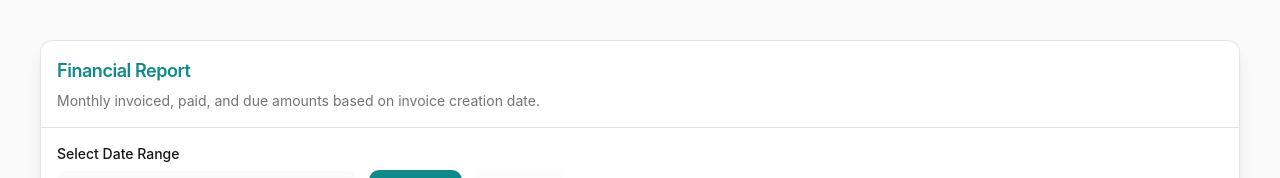
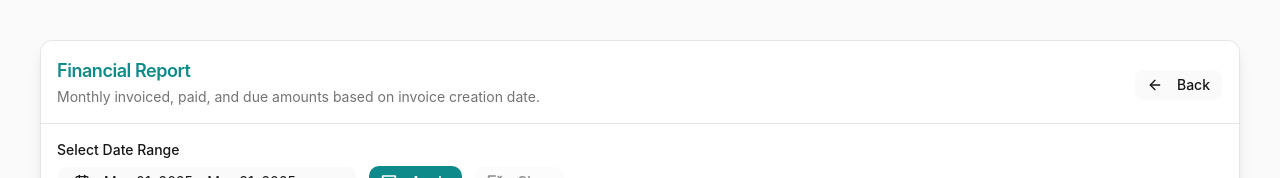
Before and after one commit to yogeshgohil/invoice-craft, a Next.js app: page /reports/income in a window 1280 px wide. Shown: the top 178 px of the page. Built offline with nearby package versions, Linux system fonts and the light colour scheme; no server answers; the database is empty; sample sign-in values are in the browser's storage.

Commit message:
also add back button in report page

```diff
--- a/src/app/reports/income/page.tsx
+++ b/src/app/reports/income/page.tsx
@@ -1,7 +1,9 @@
+
 'use client';
 
 import { useState, useEffect, Suspense, type ReactNode } from 'react';
-import { useSearchParams } from 'next/navigation';
+import { useSearchParams, useRouter } from 'next/navigation'; // Import useRouter
+import Link from 'next/link'; // Import Link
 import { Card, CardContent, CardHeader, CardTitle, CardDescription } from '@/components/ui/card';
 import { IncomeReportFilters } from '@/components/income-report-filters';
 import { IncomeReportChart } from '@/components/income-report-chart';
@@ -9,8 +11,9 @@ import { fetchIncomeReport, type IncomeReportData } from '@/lib/fetch-income-rep
 import { formatCurrency } from '@/lib/utils';
 import { Skeleton } from '@/components/ui/skeleton';
 import { Alert, AlertDescription, AlertTitle } from "@/components/ui/alert";
-import { AlertTriangle, IndianRupee, TrendingDown, TrendingUp } from 'lucide-react'; // Added relevant icons
+import { AlertTriangle, IndianRupee, TrendingDown, TrendingUp, ArrowLeft } from 'lucide-react'; // Added ArrowLeft
 import { format as formatDateFns, isValid, parseISO, startOfMonth, endOfMonth } from 'date-fns'; // Renamed 'format' to avoid conflict, added date helpers
+import { Button } from '@/components/ui/button'; // Import Button
 
 // Wrapper Component to use useSearchParams
 function IncomeReportContent() {
@@ -66,11 +69,19 @@ function IncomeReportContent() {
         <main className="flex min-h-screen flex-col items-center justify-start p-2 sm:p-4 bg-background">
              <Card className="w-full max-w-7xl shadow-lg border border-border rounded-xl overflow-hidden"> {/* Increased max-width slightly */}
                 {/* Adjusted padding and text sizes in header */}
-                <CardHeader className="border-b pb-3 p-3 sm:p-4">
+                 <CardHeader className="border-b pb-3 p-3 sm:p-4 flex flex-row items-center justify-between">
+                     <div>
                         <CardTitle className="text-base sm:text-lg font-semibold text-primary">Financial Report</CardTitle>
                         <CardDescription className="text-xs sm:text-sm text-muted-foreground mt-0.5">
                             Monthly invoiced, paid, and due amounts based on invoice creation date.
                         </CardDescription>
+                     </div>
+                     {/* Add Back Button */}
+                     <Link href="/invoices" passHref legacyBehavior>
+                          <Button variant="outline" size="sm" className="h-8 text-xs sm:text-sm">
+                              <ArrowLeft className="mr-1.5 h-3.5 w-3.5" /> Back
+                          </Button>
+                     </Link>
                 </CardHeader>
                 <CardContent className="p-3 sm:p-4 space-y-3 sm:space-y-4"> {/* Reduced padding/spacing */}
                     <IncomeReportFilters initialStartDate={startDateStr} initialEndDate={endDateStr} />
@@ -185,9 +196,12 @@ function LoadingSkeleton() {
     return (
          <main className="flex min-h-screen flex-col items-center justify-start p-2 sm:p-4 bg-background">
              <Card className="w-full max-w-7xl shadow-lg border border-border rounded-xl overflow-hidden"> {/* Increased max-width */}
-                  <CardHeader className="border-b pb-3 p-3 sm:p-4">
+                  <CardHeader className="border-b pb-3 p-3 sm:p-4 flex flex-row items-center justify-between">
+                      <div>
                          <Skeleton className="h-5 sm:h-6 w-32 sm:w-40 mb-1" /> {/* Adjusted size */}
                          <Skeleton className="h-3.5 sm:h-4 w-48 sm:w-56" /> {/* Adjusted size */}
+                      </div>
+                      <Skeleton className="h-8 w-20" /> {/* Back button skeleton */}
                  </CardHeader>
                  <CardContent className="p-3 sm:p-4 space-y-3 sm:space-y-4"> {/* Adjusted padding/spacing */}
                      {/* Skeleton for filters - Adjusted layout and size */}
```
Lines whose indentation alone changed are shown as unchanged.
